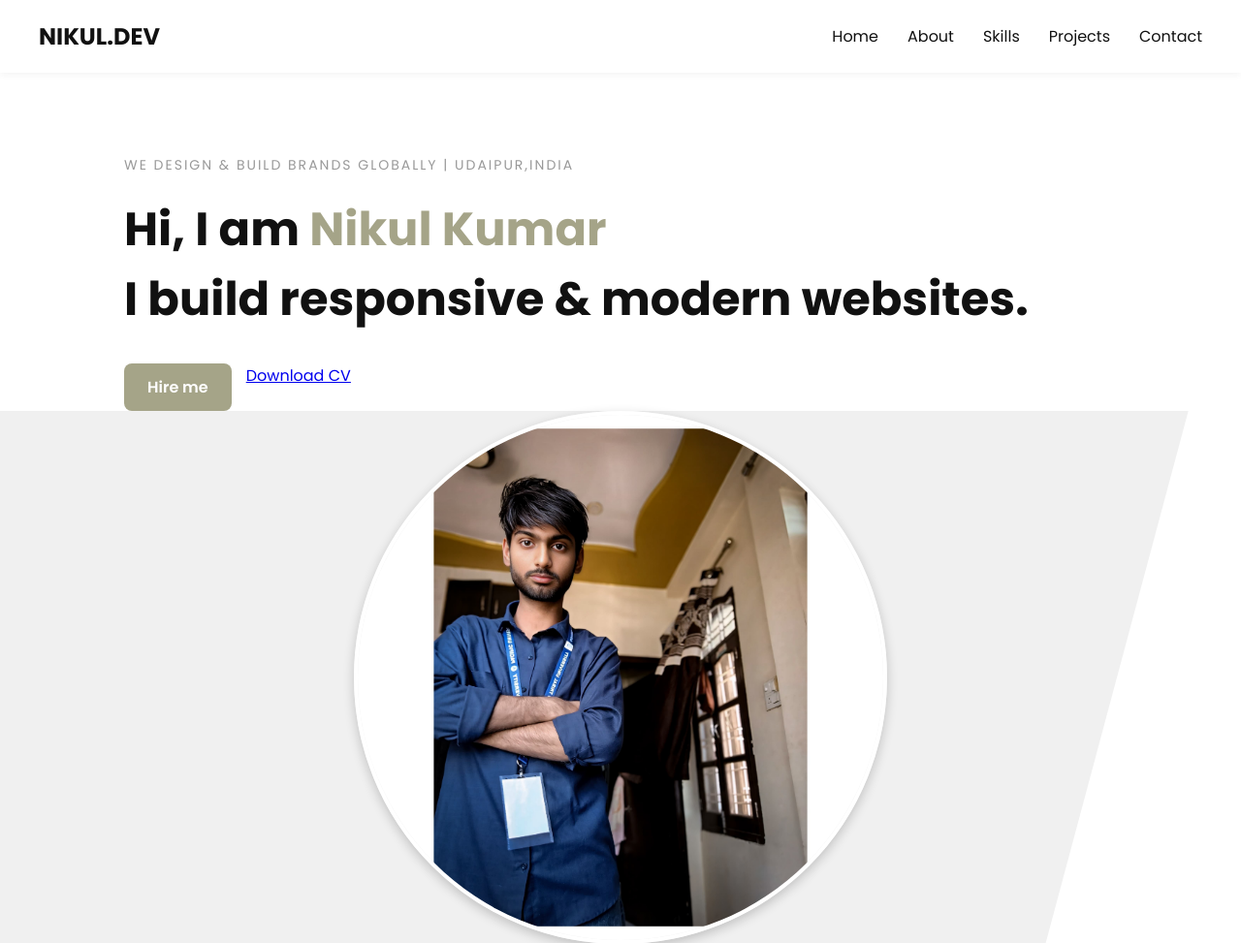
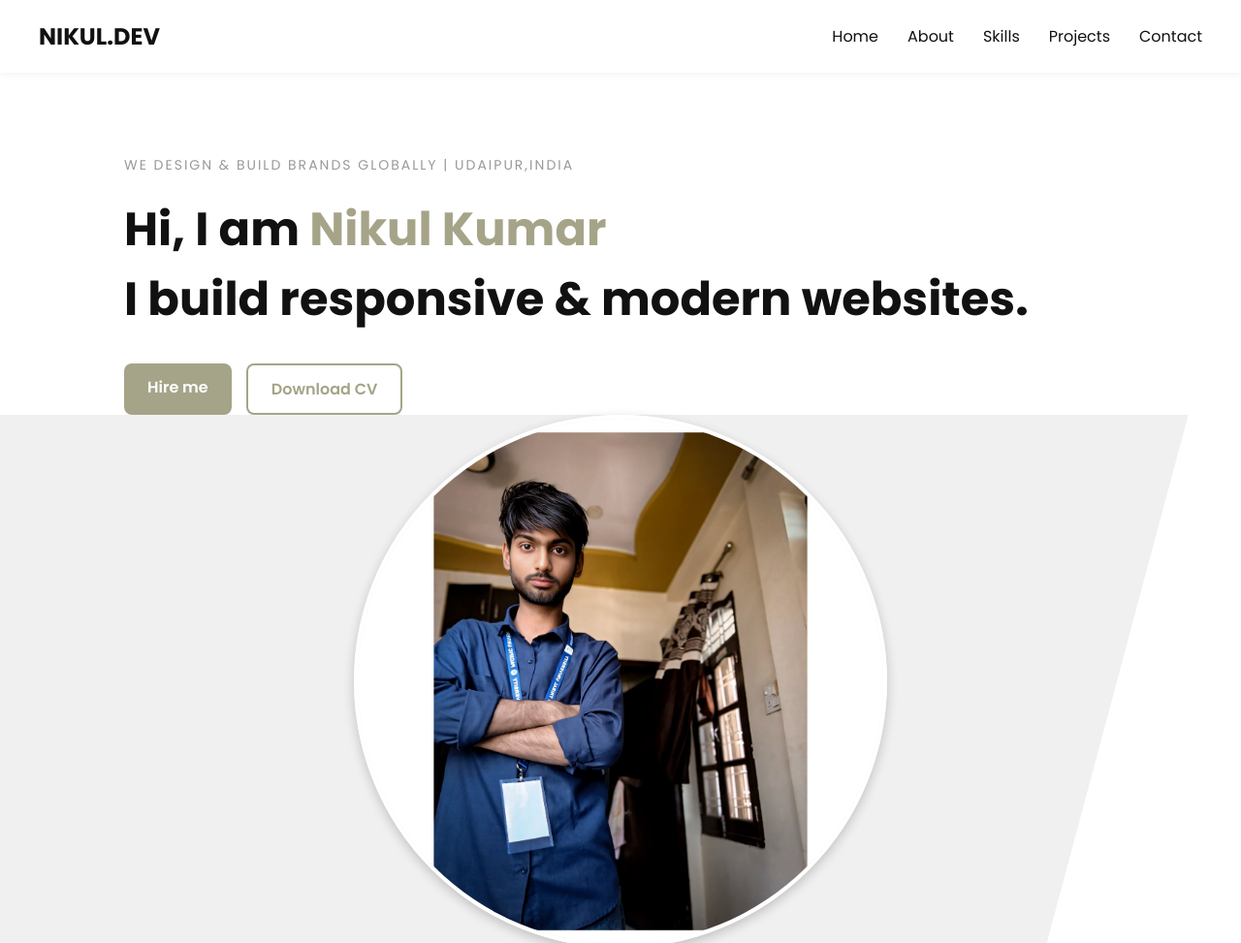
Before and after one commit to Nikuldeora1195/portfolio, a plain HTML site: page index.html in a window 1280 px wide. Shown: the top 973 px of the page at 97% size. Drawn offline with nearby package versions, Linux system fonts and the light colour scheme.

Commit message:
Update index.html

```diff
--- a/index.html
+++ b/index.html
@@ -33,7 +33,7 @@
                 <h1>Hi, I am <span>Nikul Kumar</span> <br>I build responsive & modern websites.</h1>
                 <div class="buttons">
                     <a href="https://linkedin.com/in/nikulkumarmali" class="btn primary">Hire me</a>
-                    <a href="Resume-Nikul kumar.pdf class="btn outline" download>Download CV</a>
+                    <a href="Resume-Nikul kumar.pdf" class="btn outline" download>Download CV</a>
                 </div>
             </div>
             <div class="hero-right">
```
